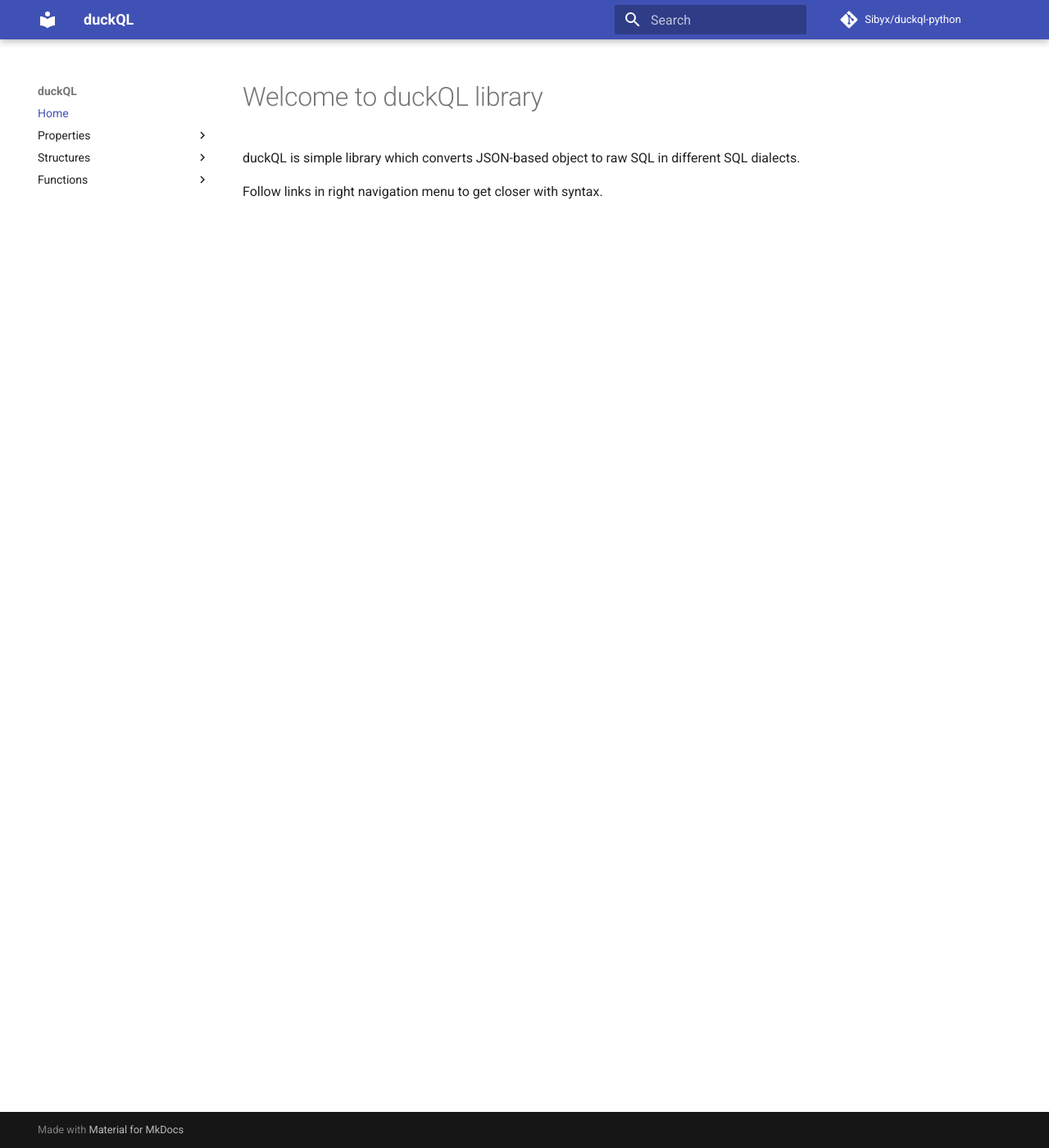
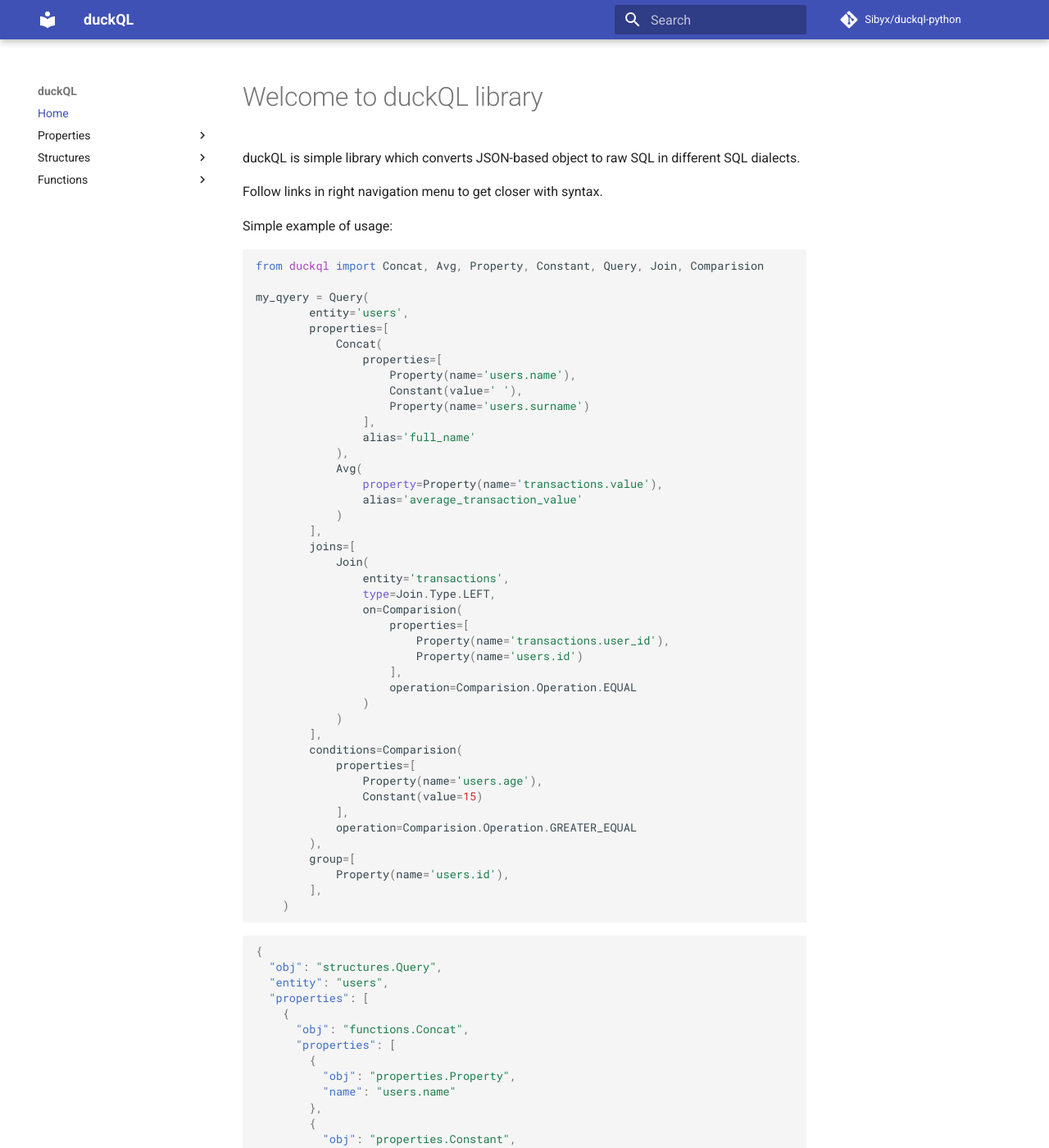
Before and after one commit to Sibyx/duckql-python, an MkDocs documentation site: the page built from docs/index.md, in a window 1280 px wide and 1400 px high. Shown: the whole window at 82% size. Built offline with MkDocs 1.6.1 and Material for MkDocs 9.7.7, drawn with Linux system fonts in a browser that asks for light colours; comment, search, counter and statistics services are not loaded; some of the changed text lies outside the part shown.

````diff
--- a/docs/index.md
+++ b/docs/index.md
@@ -3,3 +3,133 @@
 duckQL is simple library which converts JSON-based object to raw SQL in different SQL dialects.
 
 Follow links in right navigation menu to get closer with syntax.
+
+Simple example of usage:
+
+```python
+from duckql import Concat, Avg, Property, Constant, Query, Join, Comparision
+
+my_qyery = Query(
+        entity='users',
+        properties=[
+            Concat(
+                properties=[
+                    Property(name='users.name'),
+                    Constant(value=' '),
+                    Property(name='users.surname')
+                ],
+                alias='full_name'
+            ),
+            Avg(
+                property=Property(name='transactions.value'),
+                alias='average_transaction_value'
+            )
+        ],
+        joins=[
+            Join(
+                entity='transactions',
+                type=Join.Type.LEFT,
+                on=Comparision(
+                    properties=[
+                        Property(name='transactions.user_id'),
+                        Property(name='users.id')
+                    ],
+                    operation=Comparision.Operation.EQUAL
+                )
+            )
+        ],
+        conditions=Comparision(
+            properties=[
+                Property(name='users.age'),
+                Constant(value=15)
+            ],
+            operation=Comparision.Operation.GREATER_EQUAL
+        ),
+        group=[
+            Property(name='users.id'),
+        ],
+    )
+```
+
+```json
+{
+  "obj": "structures.Query",
+  "entity": "users",
+  "properties": [
+    {
+      "obj": "functions.Concat",
+      "properties": [
+        {
+          "obj": "properties.Property",
+          "name": "users.name"
+        },
+        {
+          "obj": "properties.Constant",
+          "value": " "
+        },
+        {
+          "obj": "properties.Property",
+          "name": "users.surname"
+        }
+      ],
+      "alias": "full_name"
+    },
+    {
+      "obj": "functions.Avg",
+      "property": {
+        "obj": "properties.Property",
+        "name": "transactions.value",
+        "alias": null
+      },
+      "alias": "average_transaction_value"
+    }
+  ],
+  "joins": [
+    {
+      "obj": "structures.Join",
+      "entity": "transactions",
+      "type": "left",
+      "on": {
+        "obj": "structures.Comparision",
+        "properties": [
+          {
+            "obj": "properties.Property",
+            "name": "transactions.user_id"
+          },
+          {
+            "obj": "properties.Property",
+            "name": "users.id"
+          }
+        ],
+        "operation": "eq"
+      }
+    }
+  ],
+  "conditions": {
+    "obj": "structures.Comparision",
+    "properties": [
+      {
+        "obj": "properties.Property",
+        "name": "users.age",
+        "alias": null
+      },
+      {
+        "obj": "properties.Constant",
+        "value": "15"
+      }
+    ],
+    "operation": "gte"
+  },
+  "group": [
+    {
+      "obj": "properties.Property",
+      "name": "users.id"
+    }
+  ]
+}
+```
+
+```postgresql
+SELECT CONCAT(users.name, ' ', users.surname) AS full_name, AVG(transactions.value) AS average_transaction_value FROM
+users LEFT JOIN transactions ON (transactions.user_id = users.id) WHERE (users.age >= 15) GROUP BY users.id
+```
````
Also changed, not shown: CHANGELOG.md (+1 -1 lines), README.md (+45 -78 lines), 1 other file.
